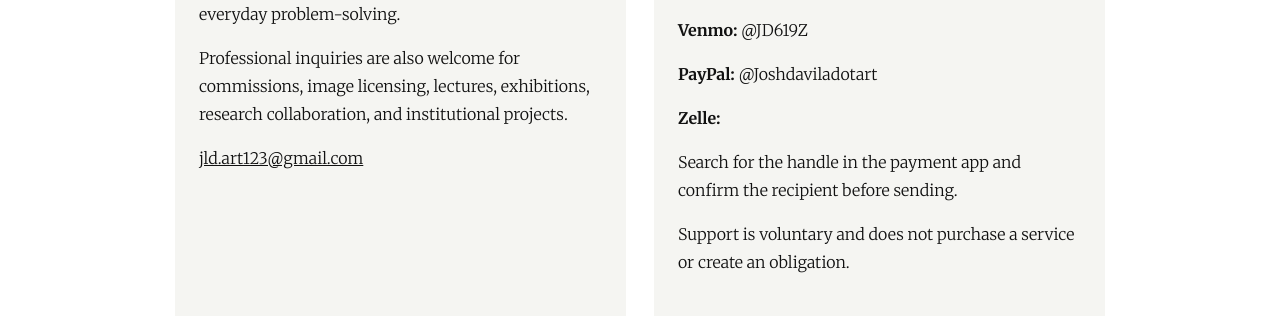
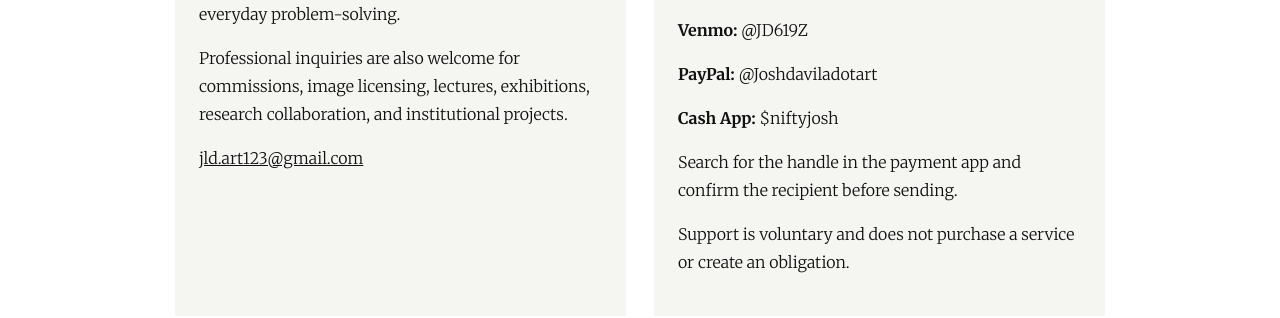
Before and after one commit to JLD-Ai/joshdavila.github.io, a Jekyll site: the page built from support.md, in a window 1280 px wide. Shown: the part 541-859 px from the top of the page. Built offline with Jekyll 4.4.1, drawn with Linux system fonts in a browser that asks for light colours.

Commit message:
Show Cash App instead of Zelle on direct support page

```diff
--- a/support.md
+++ b/support.md
@@ -21,7 +21,7 @@
       <p>If my art, writing, research, or public-interest work has been useful to you, you can support my continued independent work directly.</p>
       <p><strong>Venmo:</strong> {{ site.data.support.direct_support.venmo.handle }}</p>
       <p><strong>PayPal:</strong> {{ site.data.support.direct_support.paypal.handle }}</p>
-      <p><strong>Zelle:</strong> {{ site.data.support.direct_support.zelle.email }}</p>
+      <p><strong>Cash App:</strong> {{ site.data.support.direct_support.cash_app.handle }}</p>
       <p>Search for the handle in the payment app and confirm the recipient before sending.</p>
       <p>Support is voluntary and does not purchase a service or create an obligation.</p>
     </div>
```
